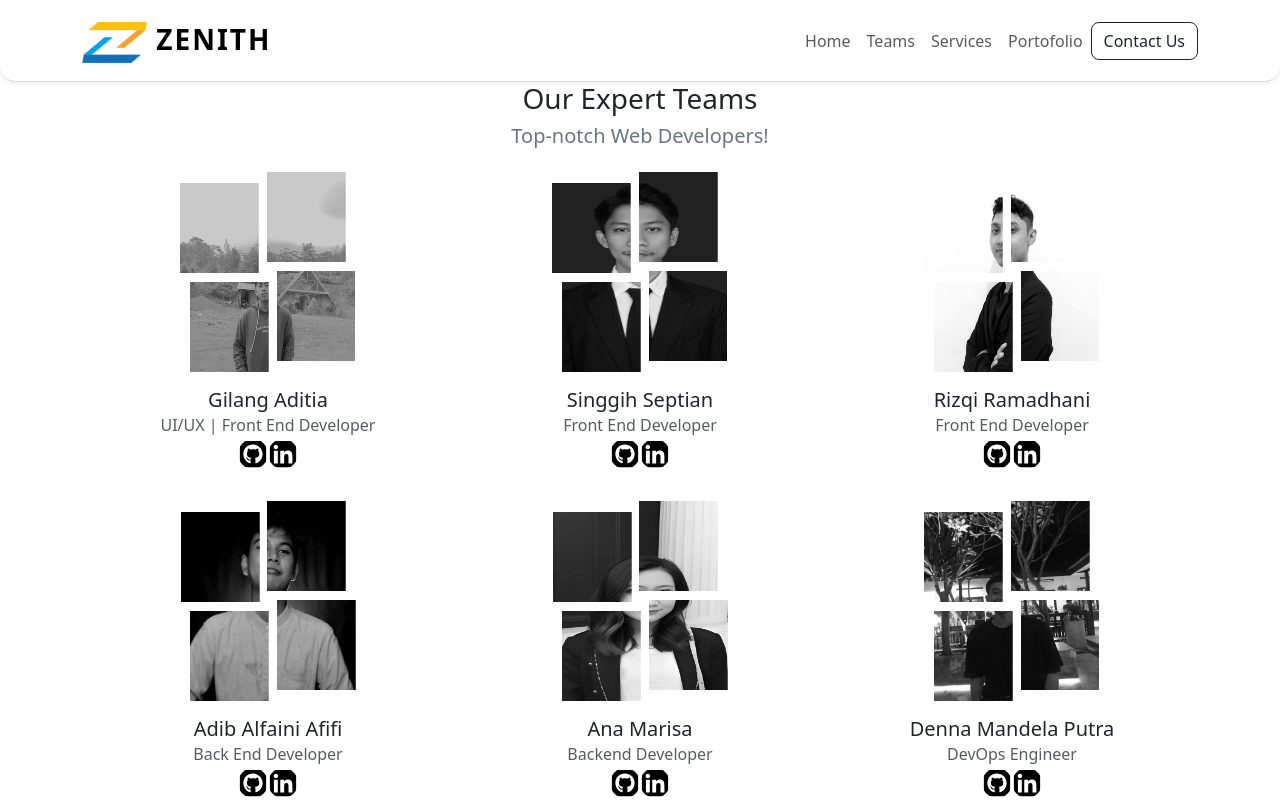
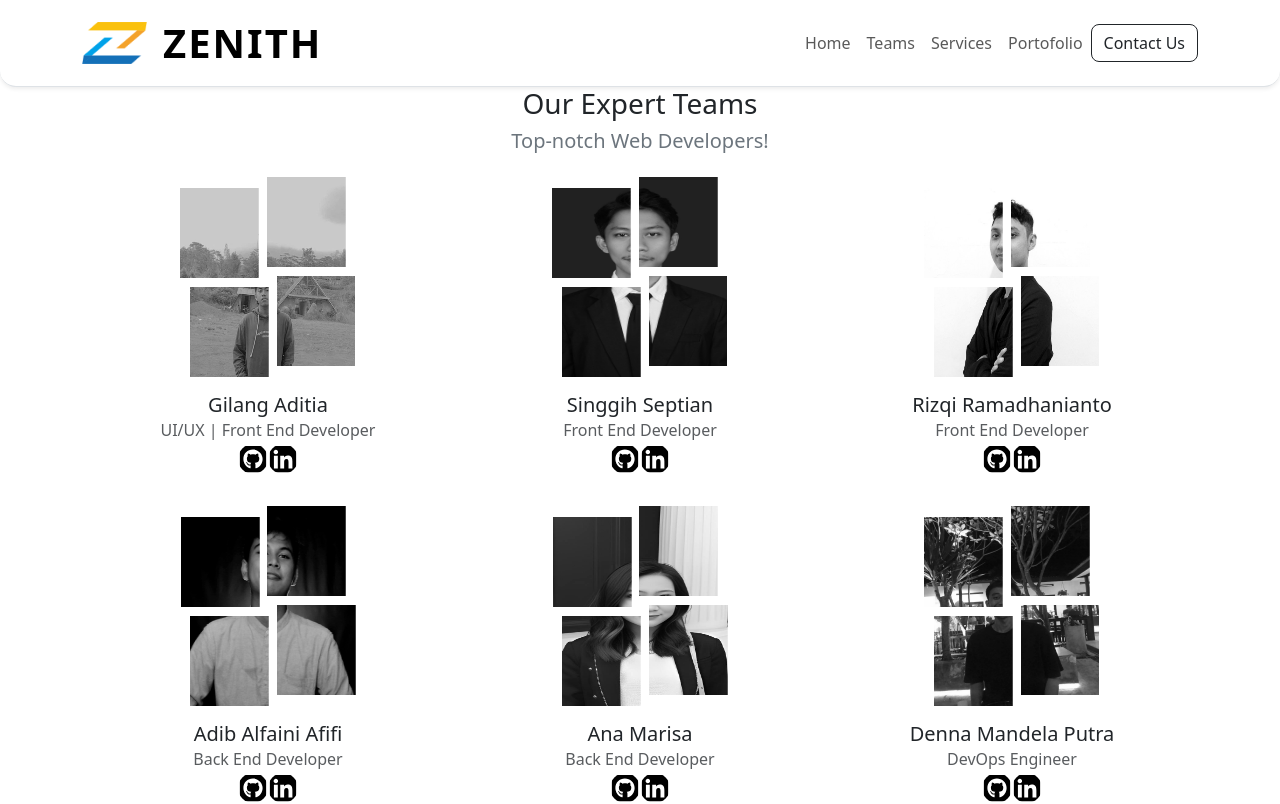
Before and after one commit to Zenith-Solutions-Project/zenith-comprof, a React (Vite) app: page /teams in a window 1280 px wide. Shown: the top 804 px of the page. Built offline with nearby package versions, Linux system fonts and the light colour scheme.

Commit message:
update again

```diff
--- a/src/app/components/partials/NavigationBar.jsx
+++ b/src/app/components/partials/NavigationBar.jsx
@@ -3,13 +3,10 @@ import { Link } from "react-router-dom";
 import Container from "react-bootstrap/Container";
 import Nav from "react-bootstrap/Nav";
 import Navbar from "react-bootstrap/Navbar";
-import Button from "react-bootstrap/Button";
 import ButtonCustom from "../elements/Button";
 import Image from "react-bootstrap/Image";
-import logoFooter from "../../../assets/logo/ZS2.png";
+import Zenith from "../../../assets/logo/zsnew.png";
 
-import Zenith from "../../../assets/logo/zsnew.png";
-import { NavbarBrand } from "react-bootstrap";
 function NavigationBar() {
   const navLinks = [
     { to: "/", text: "Home" },
@@ -17,38 +14,51 @@ function NavigationBar() {
     { to: "/services", text: "Services" },
     { to: "/portofolio", text: "Portofolio" },
   ];
-  const handleClick = () => {
-    alert("Welcome To Zenith");
+
+  const handleWhatsAppClick = () => {
+    const waNumber = "082298238070";
+    const message = "Hello, I want to know more about your services!";
+    const waLink = `https://wa.me/${waNumber}?text=${encodeURIComponent(message)}`;
+    window.open(waLink, "_blank");
   };
+
   const imageStyle = {
-    width: "40px",
+    width: "65px",
+  };
 
-    display: "inline-block",
-  };
   return (
-    <Navbar expand="lg" className="bg-white border-bottom shadow-sm sticky-top rounded-bottom-4">
+    <Navbar
+      expand="lg"
+      className="bg-white border-bottom shadow-sm sticky-top rounded-bottom-4"
+    >
       <Container>
-        <Link
+        <Navbar.Brand
+          as={Link}
           to="/"
-          className="navbar-brand text-uppercase fw-bold fs-1 d-flex gap-3 align-items-center"
-          style={{ letterSpacing: "2px" }}>
-          {/* <Image src={Zenith} style={imageStyle} fluid /> */}
-          <NavbarBrand className="fs-3"> <Image src={Zenith} style={{  width: "65px" }} /> Zenith </NavbarBrand>
-        </Link>
+          className="text-uppercase fw-bold fs-1 d-flex gap-3 align-items-center"
+          style={{ letterSpacing: "2px" }}
+        >
+          <Image src={Zenith} style={imageStyle} alt="Zenith Logo" fluid />{" "}
+          Zenith
+        </Navbar.Brand>
 
         <Navbar.Toggle aria-controls="basic-navbar-nav" />
-
         <Navbar.Collapse id="basic-navbar-nav">
           <Nav className="ms-auto">
             {navLinks.map((link, index) => (
-              <Link key={index} to={link.to} className="nav-link">
+              <Link
+                key={index}
+                to={link.to}
+                className="nav-link text-decoration-none"
+              >
                 {link.text}
               </Link>
             ))}
           </Nav>
           <ButtonCustom
             className="btn-outline-dark rounded-3"
-            onClick={handleClick}>
+            onClick={handleWhatsAppClick}
+          >
             Contact Us
           </ButtonCustom>
         </Navbar.Collapse>
--- a/src/app/components/ui/teams/OurTeams.jsx
+++ b/src/app/components/ui/teams/OurTeams.jsx
@@ -26,7 +26,7 @@ const OurTeams = () => {
       linkedin: "linkedin.com/in/singgihseptian",
     },
     {
-      name: "Rizqi Ramadhani",
+      name: "Rizqi Ramadhanianto",
       role1: "Front End Developer",
       image: Teams3,
       github: "https://github.com/ramarizqiunstopable",
@@ -41,7 +41,7 @@ const OurTeams = () => {
     },
     {
       name: "Ana Marisa",
-      role1: "Backend Developer",
+      role1: "Back End Developer",
       image: Teams5,
       github: "https://github.com/AnaMarisa",
       linkedin: "https://www.linkedin.com/in/ana-m-039135131/",
```
Also changed, not shown: 1 other file (tests, documents, lock files or other folders).
